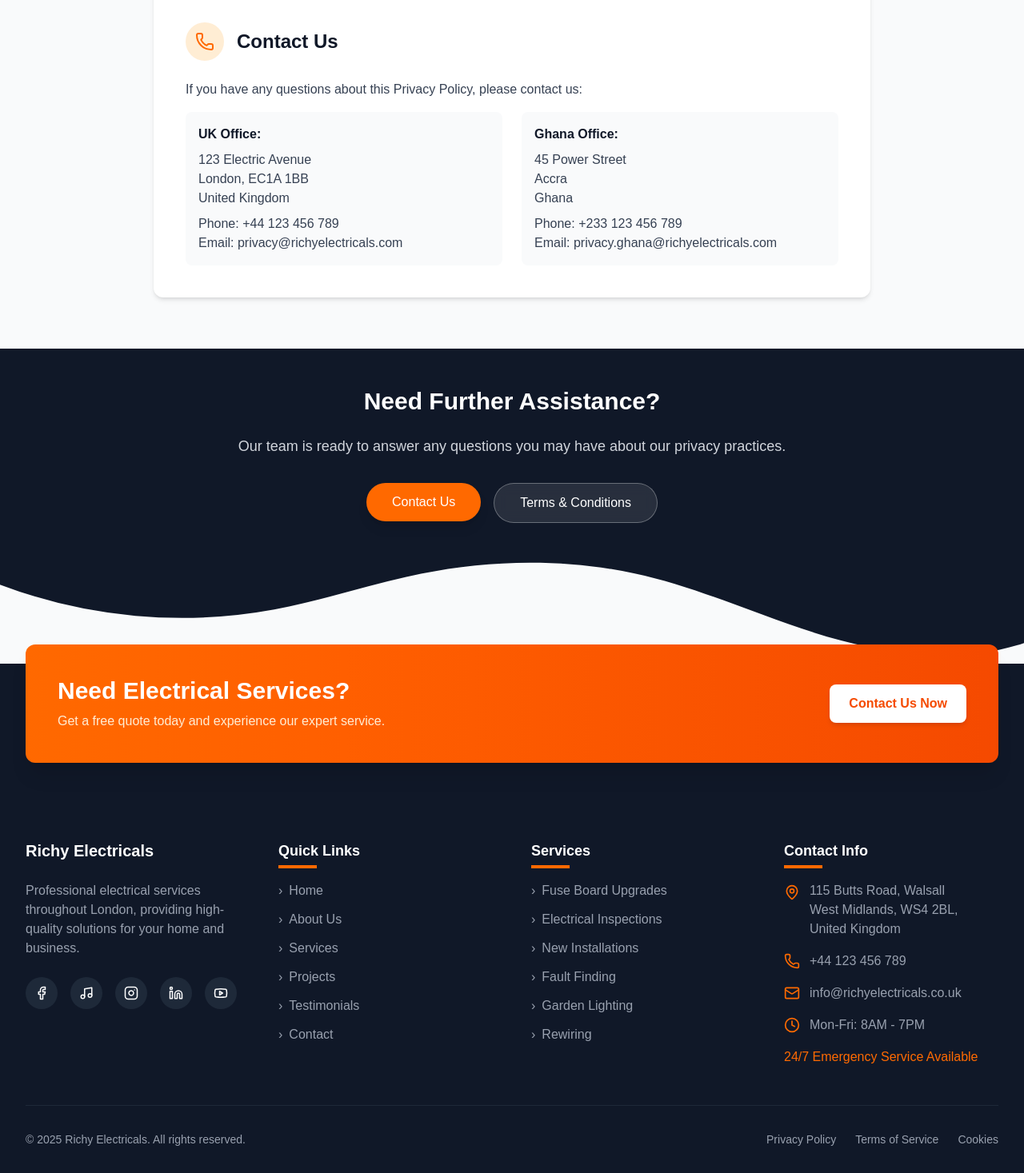
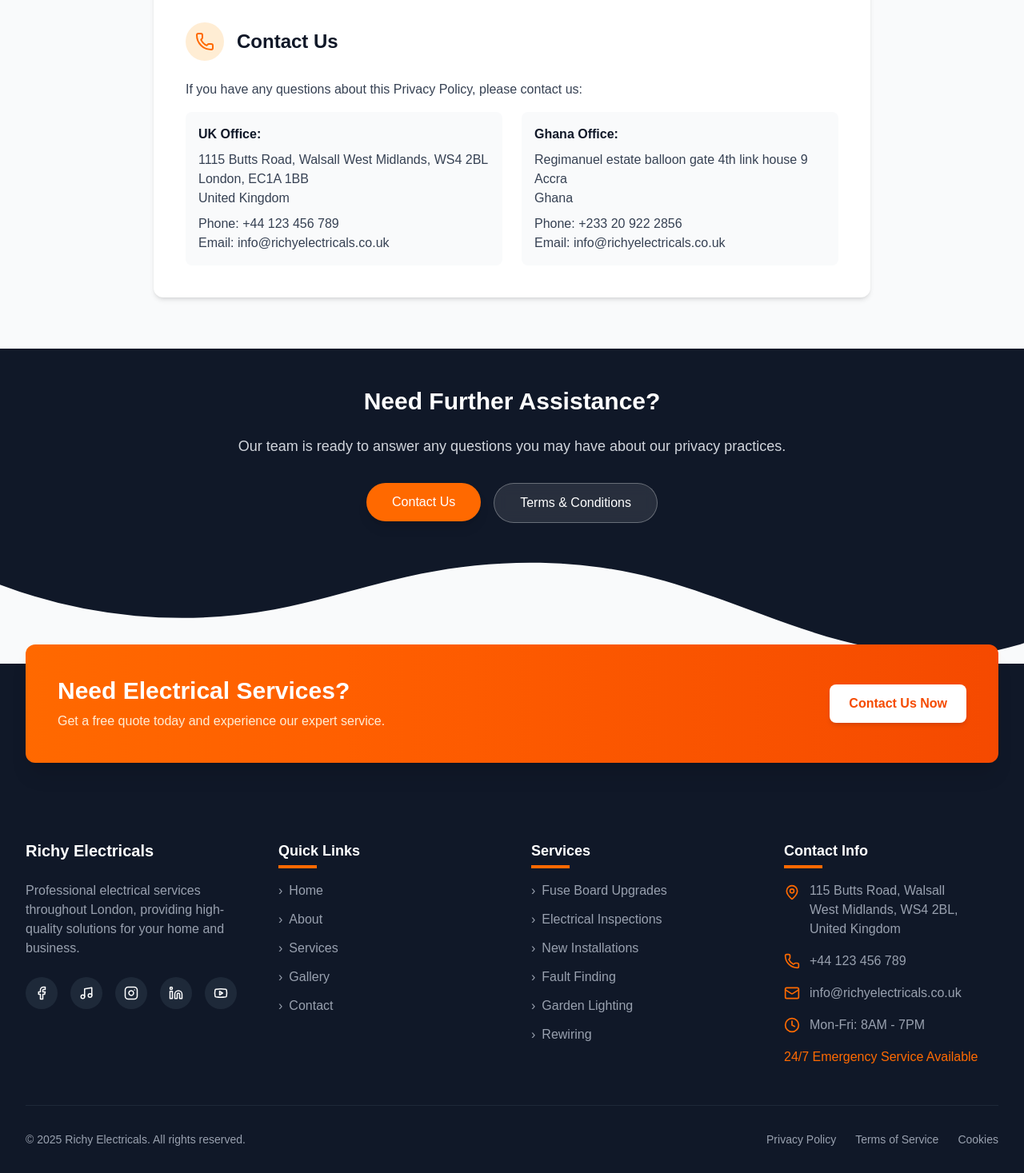
Before and after one commit to Barrister1990/richyelectricals, a Next.js app: page /privacy-policy in a window 1280 px wide. Shown: the part 4081-5548 px from the top of the page at 80% size. Built offline with nearby package versions, Linux system fonts and the light colour scheme.

Commit message:
deploy-3

```diff
--- a/src/components/Footer.js
+++ b/src/components/Footer.js
@@ -1,4 +1,4 @@
-import { motion } from 'framer-motion';
+import { motion } from "framer-motion";
 import {
   Clock,
   Facebook,
@@ -8,9 +8,9 @@
   MapPin,
   Music,
   Phone,
-  Youtube
-} from 'lucide-react';
-import Link from 'next/link';
+  Youtube,
+} from "lucide-react";
+import Link from "next/link";
 
 export default function Footer() {
   const currentYear = new Date().getFullYear();
@@ -19,7 +19,11 @@
     <footer className="bg-gray-900 text-white w-full">
       {/* Top wave decoration */}
       <div className="w-full overflow-hidden leading-none">
-        <svg className="w-full" viewBox="0 0 1200 120" preserveAspectRatio="none">
+        <svg
+          className="w-full"
+          viewBox="0 0 1200 120"
+          preserveAspectRatio="none"
+        >
           <path
             d="M985.66,92.83C906.67,72,823.78,31,743.84,14.19c-82.26-17.34-168.06-16.33-250.45.39-57.84,11.73-114,31.07-172,41.86A600.21,600.21,0,0,1,0,27.35V120H1200V95.8C1132.19,118.92,1055.71,111.31,985.66,92.83Z"
             className="fill-gray-50"
@@ -38,14 +42,18 @@
         >
           <div className="flex flex-col md:flex-row md:items-center md:justify-between gap-8">
             <div>
-              <h3 className="text-2xl sm:text-3xl font-bold text-white mb-2">Need Electrical Services?</h3>
-              <p className="text-orange-100">Get a free quote today and experience our expert service.</p>
+              <h3 className="text-2xl sm:text-3xl font-bold text-white mb-2">
+                Need Electrical Services?
+              </h3>
+              <p className="text-orange-100">
+                Get a free quote today and experience our expert service.
+              </p>
             </div>
-            <motion.div
-              whileHover={{ scale: 1.05 }}
-              whileTap={{ scale: 0.95 }}
+            <motion.div whileHover={{ scale: 1.05 }} whileTap={{ scale: 0.95 }}>
+              <Link
+                href="/contact"
+                className="inline-block bg-white text-orange-600 font-semibold py-3 px-6 rounded-lg shadow-md hover:bg-gray-50 transition-colors duration-300"
               >
-              <Link href="/contact" className="inline-block bg-white text-orange-600 font-semibold py-3 px-6 rounded-lg shadow-md hover:bg-gray-50 transition-colors duration-300">
                 Contact Us Now
               </Link>
             </motion.div>
@@ -60,26 +68,42 @@
           <div>
             <h3 className="text-xl font-bold mb-6">Richy Electricals</h3>
             <p className="text-gray-400 mb-6">
-              Professional electrical services throughout London, providing high-quality solutions for your home and business.
+              Professional electrical services throughout London, providing
+              high-quality solutions for your home and business.
             </p>
             <div className="flex space-x-4">
-              <a href="#facebook" className="bg-gray-800 hover:bg-orange-500 h-10 w-10 rounded-full flex items-center justify-center transition-colors duration-300">
+              <a
+                href="#facebook"
+                className="bg-gray-800 hover:bg-orange-500 h-10 w-10 rounded-full flex items-center justify-center transition-colors duration-300"
+              >
                 <Facebook size={18} />
                 <span className="sr-only">Facebook</span>
               </a>
-              <a href="https://www.tiktok.com/@richy_electric?_t=ZN-8vbqj7KYN4o&_r=1" className="bg-gray-800 hover:bg-orange-500 h-10 w-10 rounded-full flex items-center justify-center transition-colors duration-300">
+              <a
+                href="https://www.tiktok.com/@richy_electric?_t=ZN-8vbqj7KYN4o&_r=1"
+                className="bg-gray-800 hover:bg-orange-500 h-10 w-10 rounded-full flex items-center justify-center transition-colors duration-300"
+              >
                 <Music size={18} />
                 <span className="sr-only">TikTok</span>
               </a>
-              <a href="https://www.instagram.com/richyelectricalservices?igsh=Z2I5eXdoMWgwNHAw&utm_source=qr" className="bg-gray-800 hover:bg-orange-500 h-10 w-10 rounded-full flex items-center justify-center transition-colors duration-300">
+              <a
+                href="https://www.instagram.com/richyelectricalservices?igsh=Z2I5eXdoMWgwNHAw&utm_source=qr"
+                className="bg-gray-800 hover:bg-orange-500 h-10 w-10 rounded-full flex items-center justify-center transition-colors duration-300"
+              >
                 <Instagram size={18} />
                 <span className="sr-only">Instagram</span>
               </a>
-              <a href="#linkedin" className="bg-gray-800 hover:bg-orange-500 h-10 w-10 rounded-full flex items-center justify-center transition-colors duration-300">
+              <a
+                href="#linkedin"
+                className="bg-gray-800 hover:bg-orange-500 h-10 w-10 rounded-full flex items-center justify-center transition-colors duration-300"
+              >
                 <Linkedin size={18} />
                 <span className="sr-only">LinkedIn</span>
               </a>
-              <a href="#youtube" className="bg-gray-800 hover:bg-orange-500 h-10 w-10 rounded-full flex items-center justify-center transition-colors duration-300">
+              <a
+                href="#youtube"
+                className="bg-gray-800 hover:bg-orange-500 h-10 w-10 rounded-full flex items-center justify-center transition-colors duration-300"
+              >
                 <Youtube size={18} />
                 <span className="sr-only">YouTube</span>
               </a>
@@ -92,13 +116,28 @@
               Quick Links
             </h3>
             <ul className="space-y-3">
-              {['Home', 'About Us', 'Services', 'Projects', 'Testimonials', 'Contact'].map((link, index) => (
+              {[
+                "Home",
+                "About",
+                "Services",
+                "Gallery",
+                "Contact",
+              ].map((link, index) => {
+                const href =
+                  link === "Home"
+                    ? "/"
+                    : `/${link.toLowerCase().replace(/\s+/g, "-")}`;
+                return (
                   <li key={index}>
-                  <Link href={`/${link.toLowerCase().replace(/\s+/g, '-')}`} className="text-gray-400 hover:text-orange-500 transition-colors flex items-center">
+                    <Link
+                      href={href}
+                      className="text-gray-400 hover:text-orange-500 transition-colors flex items-center"
+                    >
                       <span className="mr-2">›</span> {link}
                     </Link>
                   </li>
-              ))}
+                );
+              })}
             </ul>
           </div>
 
@@ -109,16 +148,16 @@
             </h3>
             <ul className="space-y-3">
               {[
-                'Fuse Board Upgrades',
-                'Electrical Inspections',
-                'New Installations',
-                'Fault Finding',
-                'Garden Lighting',
-                'Rewiring'
+                "Fuse Board Upgrades",
+                "Electrical Inspections",
+                "New Installations",
+                "Fault Finding",
+                "Garden Lighting",
+                "Rewiring",
               ].map((service, index) => (
                 <li key={index}>
                   <Link
-                    href={`/services#${service.toLowerCase().replace(/\s+/g, '-')}`}
+                    href={`/services#${service.toLowerCase().replace(/\s+/g, "-")}`}
                     className="text-gray-400 hover:text-orange-500 transition-colors flex items-center"
                   >
                     <span className="mr-2">›</span> {service}
@@ -137,19 +176,27 @@
               <li className="flex items-start">
                 <MapPin className="w-5 h-5 text-orange-500 mr-3 mt-1" />
                 <span className="text-gray-400">
-                115 Butts Road, Walsall<br /> West Midlands, WS4 2BL,<br />United Kingdom
+                  115 Butts Road, Walsall
+                  <br /> West Midlands, WS4 2BL,
+                  <br />
+                  United Kingdom
                 </span>
-
               </li>
               <li className="flex items-center">
                 <Phone className="w-5 h-5 text-orange-500 mr-3" />
-                <a href="tel:+44123456789" className="text-gray-400 hover:text-orange-500 transition-colors">
+                <a
+                  href="tel:+44123456789"
+                  className="text-gray-400 hover:text-orange-500 transition-colors"
+                >
                   +44 123 456 789
                 </a>
               </li>
               <li className="flex items-center">
                 <Mail className="w-5 h-5 text-orange-500 mr-3" />
-                <a href="mailto:info@richyelectricals.co.uk" className="text-gray-400 hover:text-orange-500 transition-colors">
+                <a
+                  href="mailto:info@richyelectricals.co.uk"
+                  className="text-gray-400 hover:text-orange-500 transition-colors"
+                >
                   info@richyelectricals.co.uk
                 </a>
               </li>
@@ -159,7 +206,9 @@
               </li>
             </ul>
             <div className="mt-4">
-              <p className="text-orange-500 font-medium">24/7 Emergency Service Available</p>
+              <p className="text-orange-500 font-medium">
+                24/7 Emergency Service Available
+              </p>
             </div>
           </div>
         </div>
@@ -171,13 +220,22 @@
               © {currentYear} Richy Electricals. All rights reserved.
             </p>
             <div className="flex space-x-6">
-              <Link href="/privacy-policy" className="text-gray-400 hover:text-orange-500 text-sm transition-colors">
+              <Link
+                href="/privacy-policy"
+                className="text-gray-400 hover:text-orange-500 text-sm transition-colors"
+              >
                 Privacy Policy
               </Link>
-              <Link href="/terms-of-service" className="text-gray-400 hover:text-orange-500 text-sm transition-colors">
+              <Link
+                href="/terms-of-service"
+                className="text-gray-400 hover:text-orange-500 text-sm transition-colors"
+              >
                 Terms of Service
               </Link>
-              <Link href="/cookies" className="text-gray-400 hover:text-orange-500 text-sm transition-colors">
+              <Link
+                href="/cookies"
+                className="text-gray-400 hover:text-orange-500 text-sm transition-colors"
+              >
                 Cookies
               </Link>
             </div>
@@ -196,7 +254,7 @@
   const scrollToTop = () => {
     window.scrollTo({
       top: 0,
-      behavior: 'smooth'
+      behavior: "smooth",
     });
   };
 
@@ -211,7 +269,16 @@
         className="bg-orange-500 hover:bg-orange-600 text-white rounded-full p-3 shadow-lg transition-colors"
         aria-label="Scroll to top"
       >
-        <svg width="20" height="20" viewBox="0 0 24 24" fill="none" stroke="currentColor" strokeWidth="2" strokeLinecap="round" strokeLinejoin="round">
+        <svg
+          width="20"
+          height="20"
+          viewBox="0 0 24 24"
+          fill="none"
+          stroke="currentColor"
+          strokeWidth="2"
+          strokeLinecap="round"
+          strokeLinejoin="round"
+        >
           <polyline points="18 15 12 9 6 15"></polyline>
         </svg>
       </motion.button>
--- a/src/pages/about.js
+++ b/src/pages/about.js
@@ -513,13 +513,13 @@
                     +44 20 1234 5678
                   </a>
                   <a
-                    href="mailto:london@richyelectricals.co.uk"
+                    href="mailto:info@richyelectricals.co.uk"
                     className="flex items-center text-orange-500 hover:underline"
                   >
                     <svg className="w-4 h-4 mr-2" fill="none" stroke="currentColor" viewBox="0 0 24 24" xmlns="http://www.w3.org/2000/svg">
                       <path strokeLinecap="round" strokeLinejoin="round" strokeWidth="2" d="M3 8l7.89 5.26a2 2 0 002.22 0L21 8M5 19h14a2 2 0 002-2V7a2 2 0 00-2-2H5a2 2 0 00-2 2v10a2 2 0 002 2z"></path>
                     </svg>
-                    london@richyelectricals.co.uk
+                    info@richyelectricals.co.uk
                   </a>
                 </div>
               </div>
--- a/src/pages/contact.js
+++ b/src/pages/contact.js
@@ -228,7 +228,7 @@
                   </div>
                   <div>
                     <h3 className="font-bold text-gray-900 mb-1">Email</h3>
-                    <p className="text-gray-600">General: info@richyelectricals.co.uk</p>
+                    <p className="text-gray-600">info@richyelectricals.co.uk</p>
                   </div>
                 </div>
 
--- a/src/pages/privacy-policy.js
+++ b/src/pages/privacy-policy.js
@@ -285,19 +285,19 @@
                 <div className="grid md:grid-cols-2 gap-6">
                   <div className="bg-gray-50 p-4 rounded-lg">
                     <h4 className="font-bold text-gray-900 mb-2">UK Office:</h4>
-                    <p className="text-gray-700">123 Electric Avenue</p>
+                    <p className="text-gray-700">1115 Butts Road, Walsall West Midlands, WS4 2BL</p>
                     <p className="text-gray-700">London, EC1A 1BB</p>
                     <p className="text-gray-700">United Kingdom</p>
                     <p className="text-gray-700 mt-2">Phone: +44 123 456 789</p>
-                    <p className="text-gray-700">Email: privacy@richyelectricals.com</p>
+                    <p className="text-gray-700">Email: info@richyelectricals.co.uk</p>
                   </div>
                   <div className="bg-gray-50 p-4 rounded-lg">
                     <h4 className="font-bold text-gray-900 mb-2">Ghana Office:</h4>
-                    <p className="text-gray-700">45 Power Street</p>
+                    <p className="text-gray-700">Regimanuel estate balloon gate 4th link house 9</p>
                     <p className="text-gray-700">Accra</p>
                     <p className="text-gray-700">Ghana</p>
-                    <p className="text-gray-700 mt-2">Phone: +233 123 456 789</p>
-                    <p className="text-gray-700">Email: privacy.ghana@richyelectricals.com</p>
+                    <p className="text-gray-700 mt-2">Phone: +233 20 922 2856</p>
+                    <p className="text-gray-700">Email: info@richyelectricals.co.uk</p>
                   </div>
                 </div>
               </div>
--- a/src/pages/terms-of-service.js
+++ b/src/pages/terms-of-service.js
@@ -244,19 +244,20 @@
                 <div className="grid md:grid-cols-2 gap-6">
                   <div className="bg-gray-50 p-5 rounded-lg">
                     <h3 className="text-lg font-semibold text-gray-900 mb-3">UK Office</h3>
-                    <p className="text-gray-700 mb-2">123 Electric Avenue</p>
-                    <p className="text-gray-700 mb-2">London, EC1A 1BB</p>
+                    <p className="text-gray-700 mb-2">115 Butts Road, Walsall
+                    West Midlands, WS4 2BL</p>
+                    <p className="text-gray-700 mb-2">London</p>
                     <p className="text-gray-700 mb-2">United Kingdom</p>
-                    <p className="text-gray-700 mb-2">Phone: +44 20 1234 5678</p>
-                    <p className="text-gray-700">Email: uk@richyelectricals.com</p>
+                    <p className="text-gray-700 mb-2">Phone: +44 123 456 789</p>
+                    <p className="text-gray-700">Email: info@richyelectricals.co.uk</p>
                   </div>
                   <div className="bg-gray-50 p-5 rounded-lg">
                     <h3 className="text-lg font-semibold text-gray-900 mb-3">Ghana Office</h3>
-                    <p className="text-gray-700 mb-2">456 Power Street</p>
+                    <p className="text-gray-700 mb-2">Regimanuel estate balloon gate 4th link house 9</p>
                     <p className="text-gray-700 mb-2">Accra</p>
                     <p className="text-gray-700 mb-2">Ghana</p>
-                    <p className="text-gray-700 mb-2">Phone: +233 30 987 6543</p>
-                    <p className="text-gray-700">Email: ghana@richyelectricals.com</p>
+                    <p className="text-gray-700 mb-2">Phone: +233 020 922 2856</p>
+                    <p className="text-gray-700">Email: info@richyelectricals.co.uk</p>
                   </div>
                 </div>
               </div>
```
Also changed, not shown: src/pages/api/contact.js (+9 -1 lines), src/pages/api/home.js (+8 -1 lines), 2 other files (tests, documents, lock files or other folders). Lines whose indentation alone changed are shown as unchanged.
